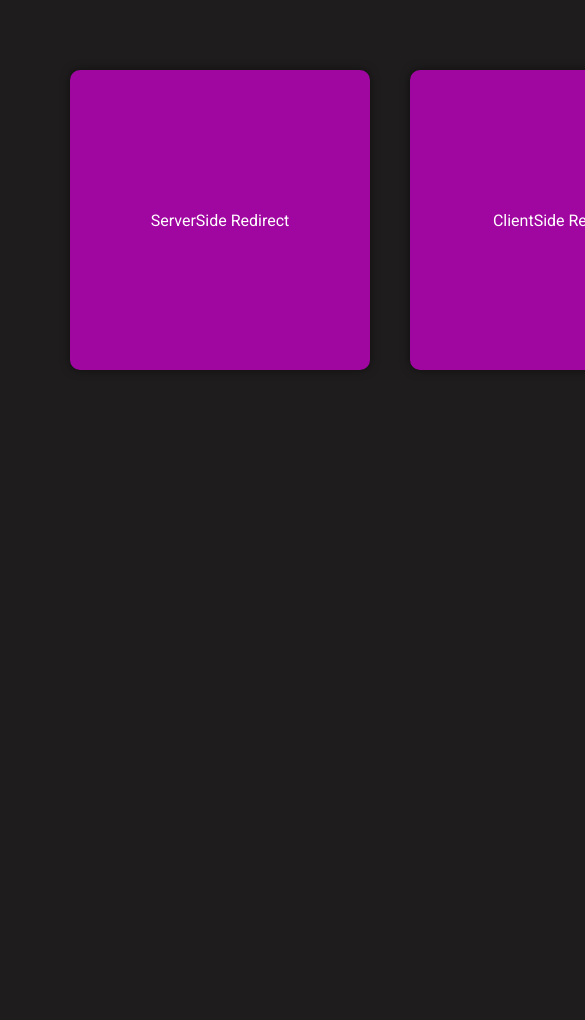
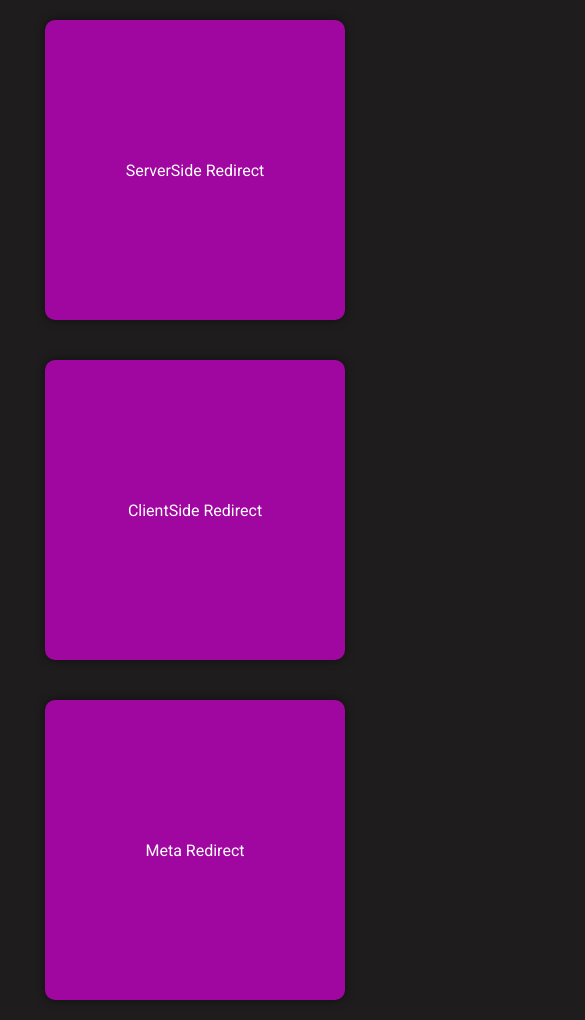
Before and after one commit to pavan-areti/my_dev_tools, a website: page index.html in a window 390 px wide. Shown: the top 1020 px of the page, 585 px wide, since content can reach past the window. Before the commit the page ends 844 px from the top, so only its background shows below. Drawn offline with Linux system fonts and the light colour scheme.

Commit message:
modified css for mobile

```diff
--- a/public/css/index.css
+++ b/public/css/index.css
@@ -23,12 +23,14 @@ a {
 
 body {
     background-color: #1e1c1c;
-    padding: 50px;
 }
 
 .container {
     width: 100%;
     display: flex;
+    flex-wrap: wrap;
+    align-items: center;
+    justify-content: center;
 }
 
 .card {
```
